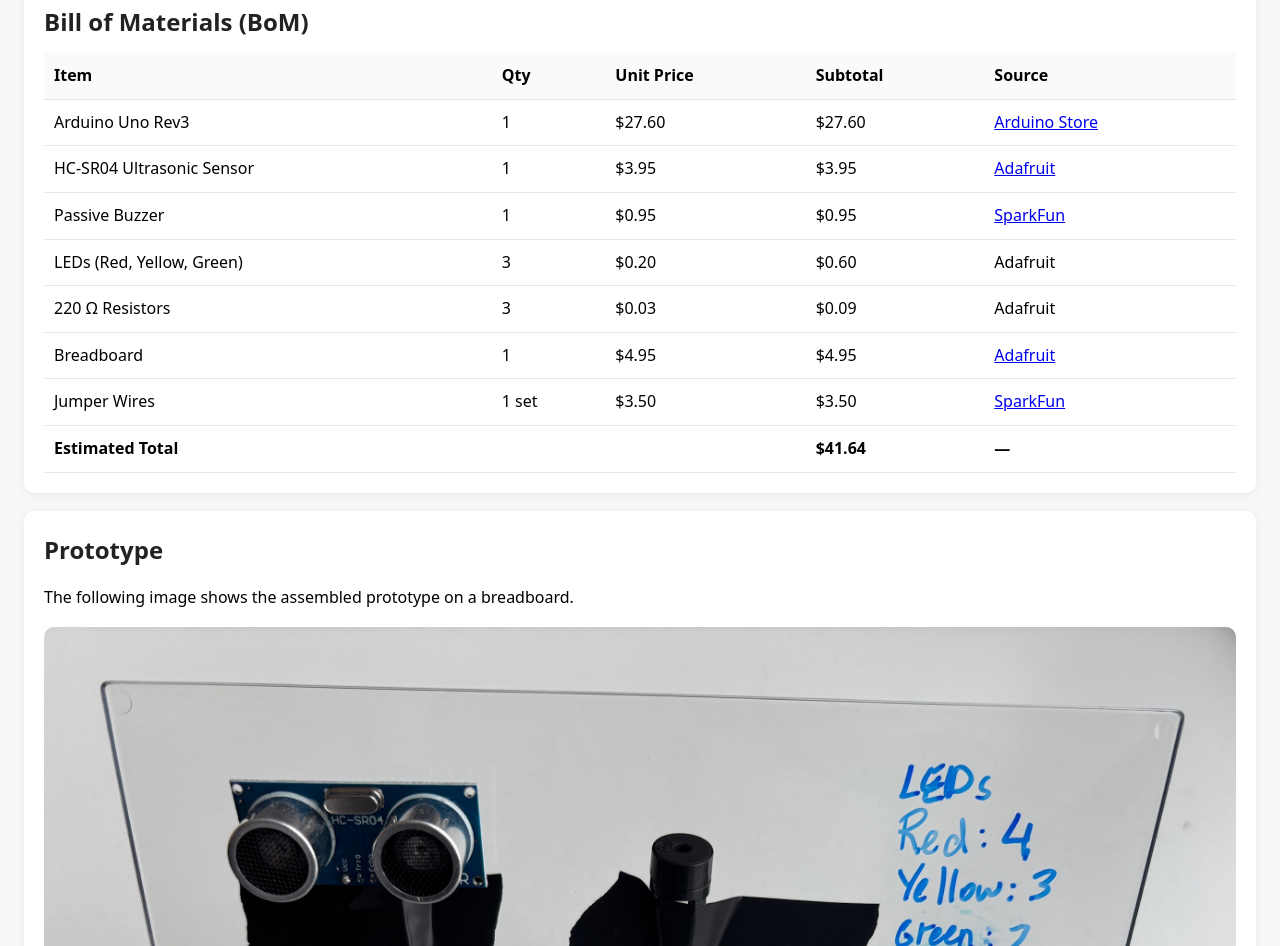
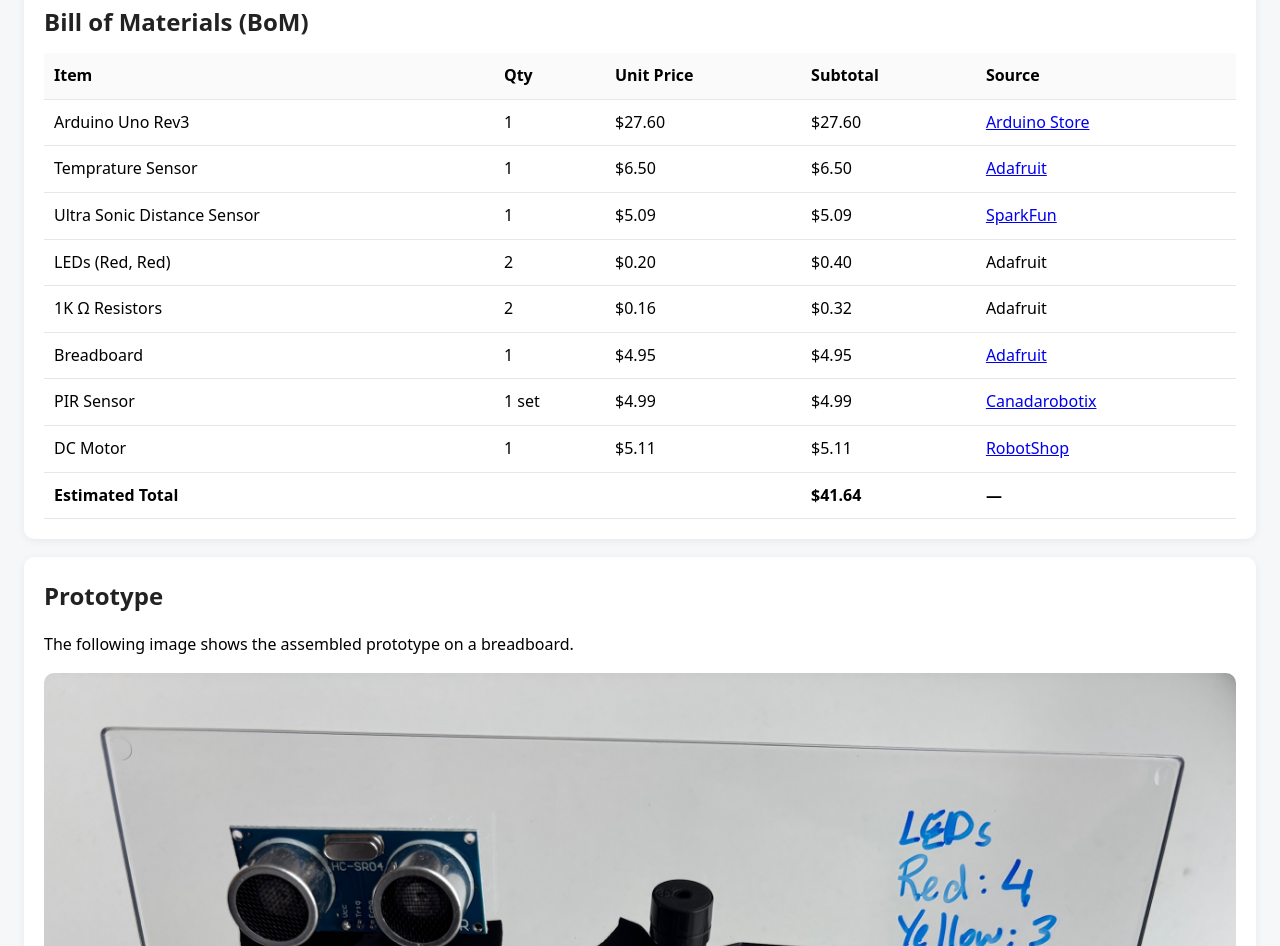
Before and after one commit to AbdulahiAsefa/SmartHouse, a plain HTML site: page index.html in a window 1280 px wide. Shown: the part 1424-2370 px from the top of the page. Drawn offline with nearby package versions, Linux system fonts and the light colour scheme.

Commit message:
Update components in index.html

```diff
--- a/index.html
+++ b/index.html
@@ -112,31 +112,31 @@
           <td><a href="https://store-usa.arduino.cc/products/arduino-uno-rev3">Arduino Store</a></td>
         </tr>
         <tr>
-          <td>HC-SR04 Ultrasonic Sensor</td>
+          <td>Temprature Sensor</td>
           <td>1</td>
-          <td>$3.95</td>
-          <td>$3.95</td>
-          <td><a href="https://www.adafruit.com/product/3942">Adafruit</a></td>
+          <td>$6.50</td>
+          <td>$6.50</td>
+          <td><a href="https://store-usa.arduino.cc/products/grove-temperature-humidity-sensor-sht31">Adafruit</a></td>
         </tr>
         <tr>
-          <td>Passive Buzzer</td>
+          <td>Ultra Sonic Distance Sensor</td>
           <td>1</td>
-          <td>$0.95</td>
-          <td>$0.95</td>
+          <td>$5.09</td>
+          <td>$5.09</td>
           <td><a href="https://www.sparkfun.com/passive-buzzer-module.html">SparkFun</a></td>
         </tr>
         <tr>
-          <td>LEDs (Red, Yellow, Green)</td>
-          <td>3</td>
+          <td>LEDs (Red, Red)</td>
+          <td>2</td>
           <td>$0.20</td>
-          <td>$0.60</td>
+          <td>$0.40</td>
           <td>Adafruit</td>
         </tr>
         <tr>
-          <td>220 Ω Resistors</td>
-          <td>3</td>
-          <td>$0.03</td>
-          <td>$0.09</td>
+          <td>1K Ω Resistors</td>
+          <td>2</td>
+          <td>$0.16</td>
+          <td>$0.32</td>
           <td>Adafruit</td>
         </tr>
         <tr>
@@ -147,12 +147,19 @@
           <td><a href="https://www.adafruit.com/product/64">Adafruit</a></td>
         </tr>
         <tr>
-          <td>Jumper Wires</td>
+          <td>PIR Sensor</td>
           <td>1 set</td>
-          <td>$3.50</td>
-          <td>$3.50</td>
-          <td><a href="https://www.sparkfun.com/jumper-wires-standard-7-m-m-30-awg-30-pack.html">SparkFun</a>
+          <td>$4.99</td>
+          <td>$4.99</td>
+          <td><a href="https://www.canadarobotix.com/products/2327?srsltid=AYCX9vKmgr1CVsf9W2IzqFtneguoCTB2QE4vsGa17RMPGA_xnhjjl8o9">Canadarobotix</a>
           </td>
+        </tr>
+         <tr>
+          <td>DC Motor</td>
+          <td>1</td>
+          <td>$5.11</td>
+          <td>$5.11</td>
+          <td><a href="https://ca.robotshop.com/fr/products/moteur-cc-brosses-r260-3-6v-12000-rpm?srsltid=AYCX9vL1AK66bwpXndJLXlXn7AXfI24fykevFp7uPNgb-BiRY2xHmMjrpvI">RobotShop</a></td>
         </tr>
       </tbody>
       <tfoot>
```
